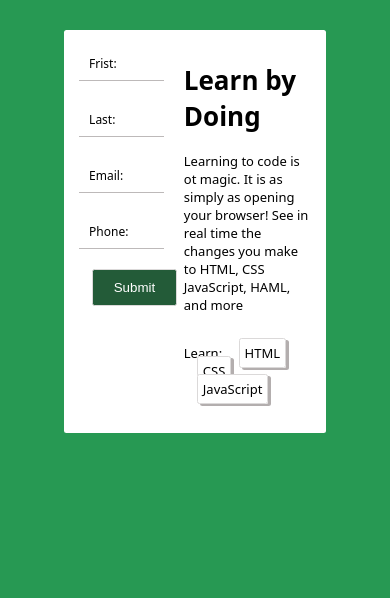
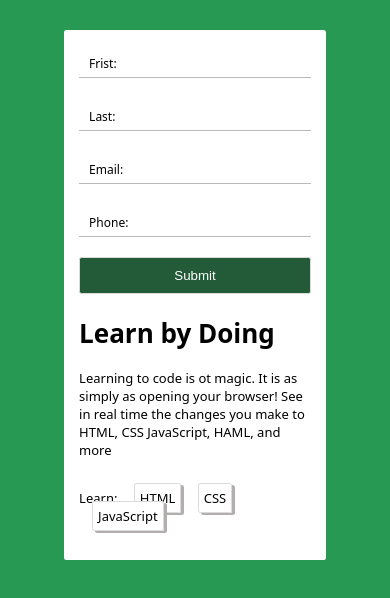
Before and after one commit to AliAlArands/task-two, a plain HTML site: page learn by doing/index.html in a window 390 px wide. Drawn offline with Linux system fonts and the light colour scheme.

Commit message:
made the design responsive

```diff
--- a/learn by doing/style.css
+++ b/learn by doing/style.css
@@ -43,8 +43,11 @@ body {
     margin-bottom: 0.4rem;
     color: black;
     text-decoration: none;
+    transition: all 0.3s linear;
 }
-
+.btn:hover {
+    box-shadow: 0 0 8px rgb(148, 142, 142);
+}
 .form {
     width: 40%;
     margin-right: 2rem;
@@ -66,7 +69,7 @@ body {
     margin-left: 0.5rem;
     margin-bottom: 0.5rem;
     width: 100%;
-    padding: 0.5rem 1rem 0 0;
+    padding: 0.2rem 1rem 0 0;
 }
 
 .input {
@@ -85,3 +88,22 @@ body {
 .btn-submit:hover {
     background-color: rgb(34, 172, 87);
 }
+
+
+@media screen and (max-width: 665px){
+    .container {
+        flex-direction: column;
+    }
+
+    .description {
+        width: 100%;
+    }
+
+    .form {
+        width: 100%;
+    }
+
+    .btn-submit {
+        margin-left: 0;
+    }
+}
```
